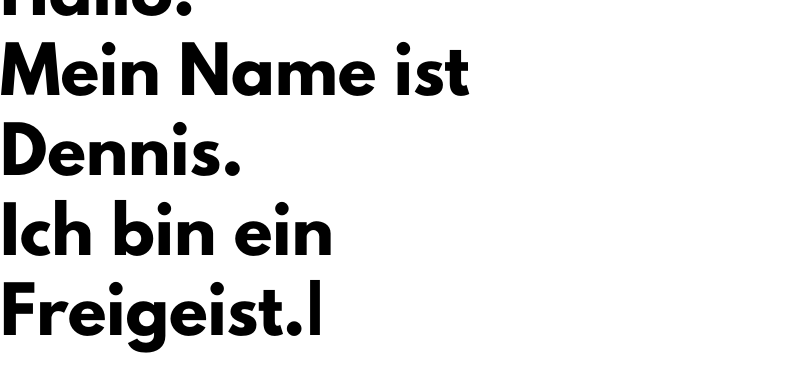
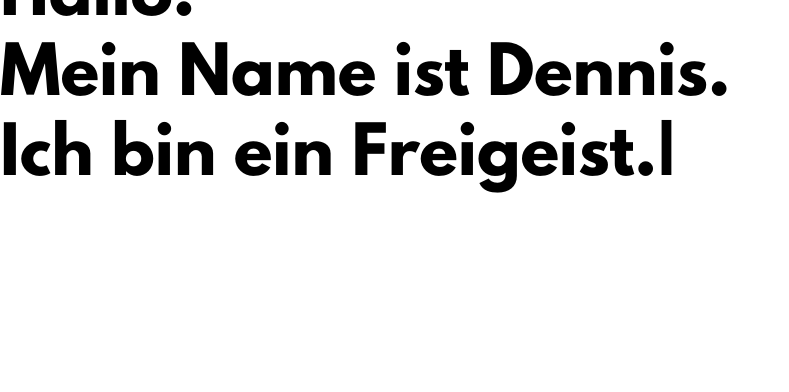
Before and after one commit to dennisbuchwald/dennisbuchwald-de, a Next.js app: page /start in a window 1280 px wide. Shown: the top 392 px of the page, without its empty margins (0-789 px from the left). Built offline with nearby package versions, Linux system fonts and the light colour scheme.

Commit message:
change vw

```diff
--- a/src/pages/start.js
+++ b/src/pages/start.js
@@ -39,7 +39,7 @@ const Container = styled.div`
 `;
 
 const ContainerTyperWriter = styled.div`
-  width: 80vh;
+  width:100vh;
   top: -4rem;
   position: relative;
   display: flex;
```
